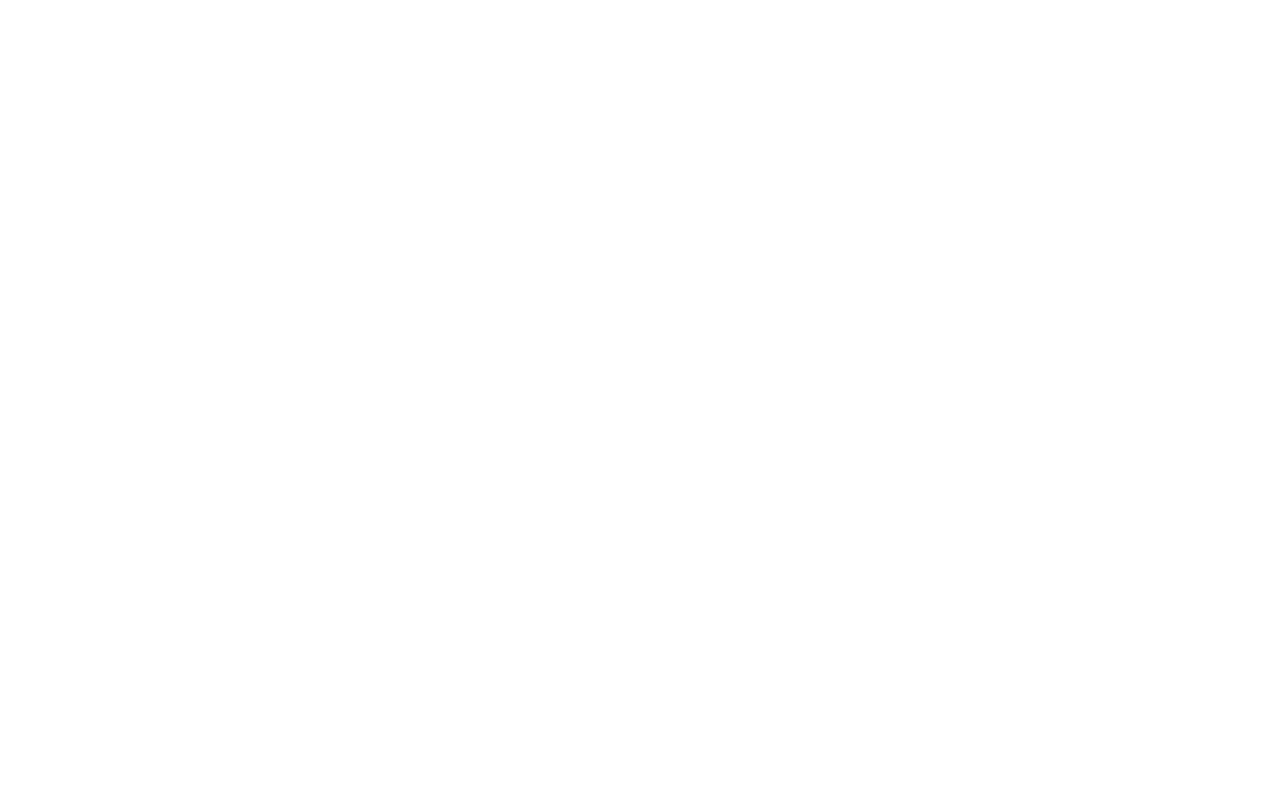
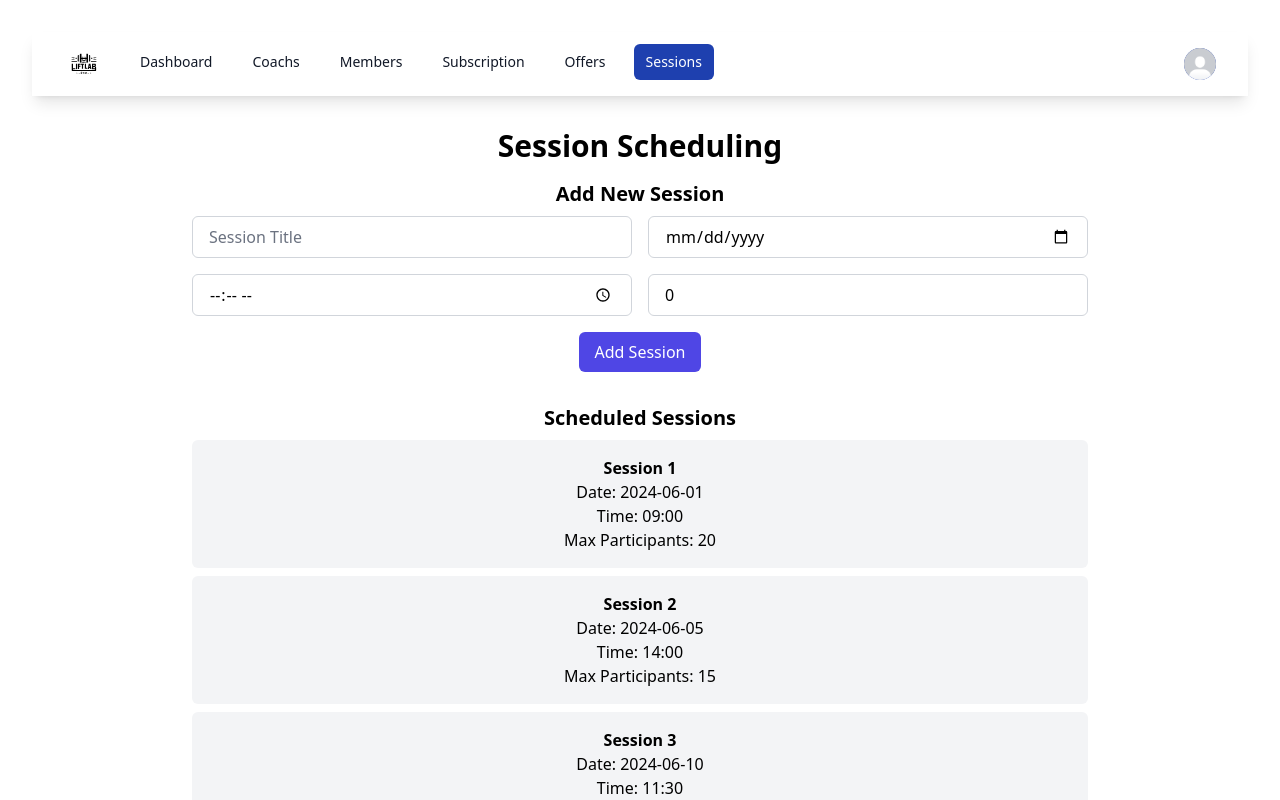
Before and after one commit to dhia-eddine/lift_lab_frontend, a React (Vite) app: page /session in a window 1280 px wide. Before the commit this address had no page. Shown: the top 800 px of the page. Built offline with nearby package versions, Linux system fonts and the light colour scheme.

Commit message:
added session page

```diff
--- a/src/app/layouts/DashboardLayout/Navbar.tsx
+++ b/src/app/layouts/DashboardLayout/Navbar.tsx
@@ -8,12 +8,12 @@
 import avatar from "../../../assets/avatar.png";
 
 const navigation = [
-  { name: "Dashboard", href: "/", current: false },
+  { name: "Dashboard", href: "/home", current: false },
   { name: "Coachs", href: "/coachs", current: false },
   { name: "Members", href: "/members", current: false },
   { name: "Subscription", href: "/login", current: false },
   { name: "Offers", href: "/offers", current: false },
-  { name: "Sessions", href: "/login", current: false },
+  { name: "Sessions", href: "/session", current: false },
 ];
 
 export default function Navbar() {
--- a/src/app/pages/login/LoginPage.tsx
+++ b/src/app/pages/login/LoginPage.tsx
@@ -30,7 +30,7 @@
         localStorage.setItem("access_token", access_token);
 
         // Redirect to the desired page upon successful login
-        navigate("/");
+        navigate("/home");
       } else {
         // Handle authentication failure
         const data = await response.json();
--- /dev/null
+++ b/src/app/pages/session/SessionPage.tsx
@@ -0,0 +1,125 @@
+import React, { useState, useEffect } from "react";
+
+// Define an interface for session object
+interface Session {
+  title: string;
+  date: string;
+  time: string;
+  maxParticipants: number;
+}
+
+function SessionPage() {
+  // Set the initial state with an empty array of Session objects
+  const [sessions, setSessions] = useState<Session[]>([
+    {
+      title: "Session 1",
+      date: "2024-06-01",
+      time: "09:00",
+      maxParticipants: 20,
+    },
+    {
+      title: "Session 2",
+      date: "2024-06-05",
+      time: "14:00",
+      maxParticipants: 15,
+    },
+    {
+      title: "Session 3",
+      date: "2024-06-10",
+      time: "11:30",
+      maxParticipants: 25,
+    },
+    {
+      title: "Session 4",
+      date: "2024-06-15",
+      time: "16:45",
+      maxParticipants: 18,
+    },
+  ]);
+  const [newSession, setNewSession] = useState<Session>({
+    title: "",
+    date: "",
+    time: "",
+    maxParticipants: 0,
+  });
+
+  const handleInputChange = (
+    e: React.ChangeEvent<HTMLInputElement | HTMLSelectElement>
+  ) => {
+    const { name, value } = e.target;
+    setNewSession({ ...newSession, [name]: value });
+  };
+
+  const handleAddSession = () => {
+    setSessions([...sessions, newSession]);
+    setNewSession({ title: "", date: "", time: "", maxParticipants: 0 });
+  };
+
+  return (
+    <div className="max-w-4xl mx-auto py-8">
+      <h1 className="text-3xl font-bold mb-4">Session Scheduling</h1>
+
+      <div className="mb-8">
+        <h2 className="text-xl font-bold mb-2">Add New Session</h2>
+        <div className="grid grid-cols-1 sm:grid-cols-2 gap-4">
+          <input
+            type="text"
+            name="title"
+            placeholder="Session Title"
+            value={newSession.title}
+            onChange={handleInputChange}
+            className="border border-gray-300 rounded-md px-4 py-2"
+          />
+          <input
+            type="date"
+            name="date"
+            value={newSession.date}
+            onChange={handleInputChange}
+            className="border border-gray-300 rounded-md px-4 py-2"
+          />
+          <input
+            type="time"
+            name="time"
+            value={newSession.time}
+            onChange={handleInputChange}
+            className="border border-gray-300 rounded-md px-4 py-2"
+          />
+          <input
+            type="number"
+            name="maxParticipants"
+            placeholder="Max Participants"
+            value={newSession.maxParticipants}
+            onChange={handleInputChange}
+            className="border border-gray-300 rounded-md px-4 py-2"
+          />
+        </div>
+        <button
+          onClick={handleAddSession}
+          className="bg-indigo-600 text-white px-4 py-2 rounded-md mt-4"
+        >
+          Add Session
+        </button>
+      </div>
+
+      <div>
+        <h2 className="text-xl font-bold mb-2">Scheduled Sessions</h2>
+        {sessions.length === 0 ? (
+          <p>No sessions scheduled yet.</p>
+        ) : (
+          <ul>
+            {sessions.map((session, index) => (
+              <li key={index} className="bg-gray-100 p-4 rounded-md mb-2">
+                <h3 className="font-bold">{session.title}</h3>
+                <p>Date: {session.date}</p>
+                <p>Time: {session.time}</p>
+                <p>Max Participants: {session.maxParticipants}</p>
+              </li>
+            ))}
+          </ul>
+        )}
+      </div>
+    </div>
+  );
+}
+
+export default SessionPage;
--- a/src/app/router/AppRouter.tsx
+++ b/src/app/router/AppRouter.tsx
@@ -7,18 +7,20 @@
 import AddMembersPage from "../pages/Members/AddMembersPage";
 import MemberDetailsPage from "../pages/Members/MemberDetailsPage";
 import OffersPage from "../pages/offers/OffersPage";
+import SessionPage from "../pages/session/SessionPage";
 
 const AppRouter = () => {
   return (
     <BrowserRouter>
       <Routes>
         {/* Wrap your routes with <Routes> */}
-        <Route path="/login" element={<LoginPage />} />
+        <Route path="/" element={<LoginPage />} />
         <Route path="/" element={<DashboardLayout />}>
-          <Route index element={<Home />} />
+          <Route path="home" element={<Home />} />
           <Route path="coachs" element={<CoursesPage />} />
           <Route path="members" element={<MembersPage />} />
           <Route path="offers" element={<OffersPage />} />
+          <Route path="session" element={<SessionPage />} />
 
           <Route path="members/addmember" element={<AddMembersPage />} />
           <Route
```
